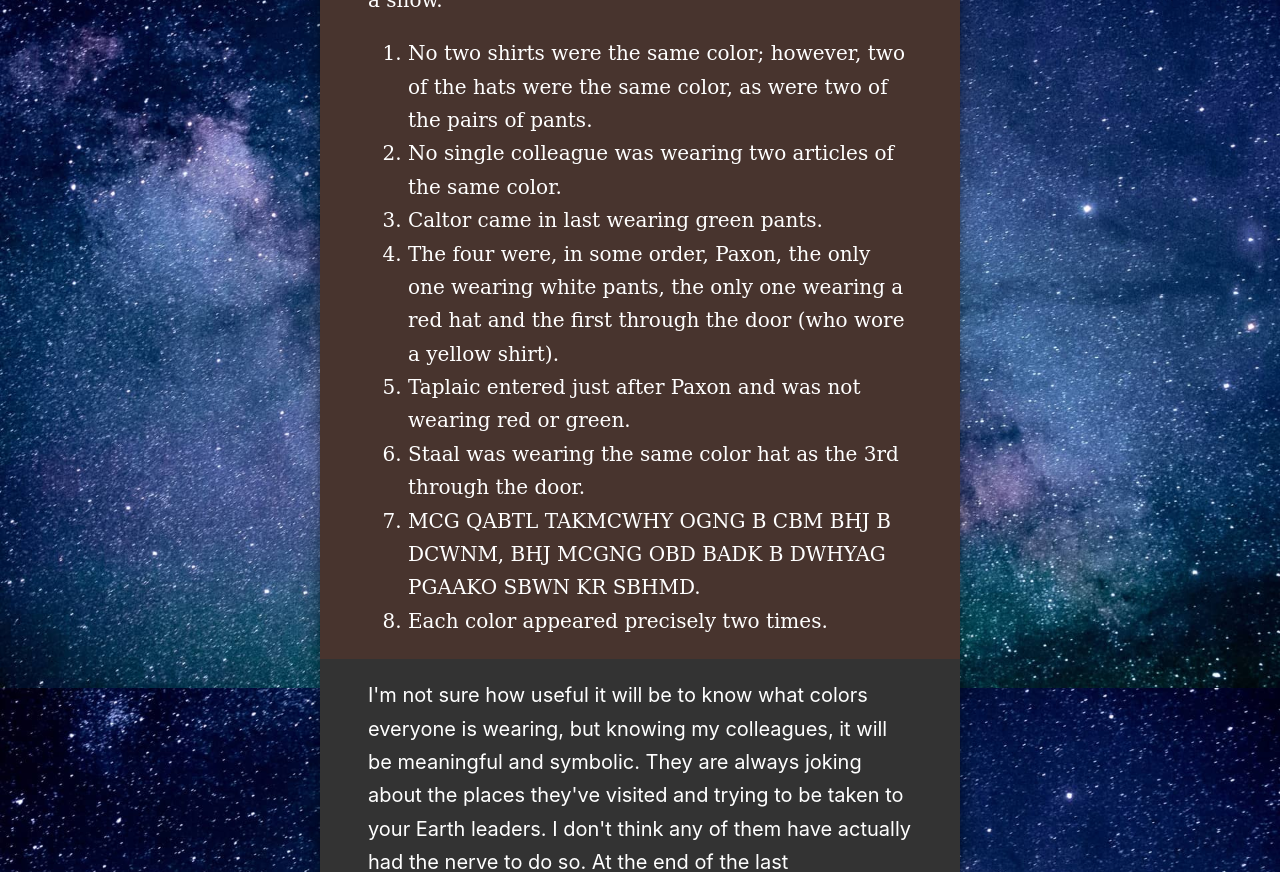
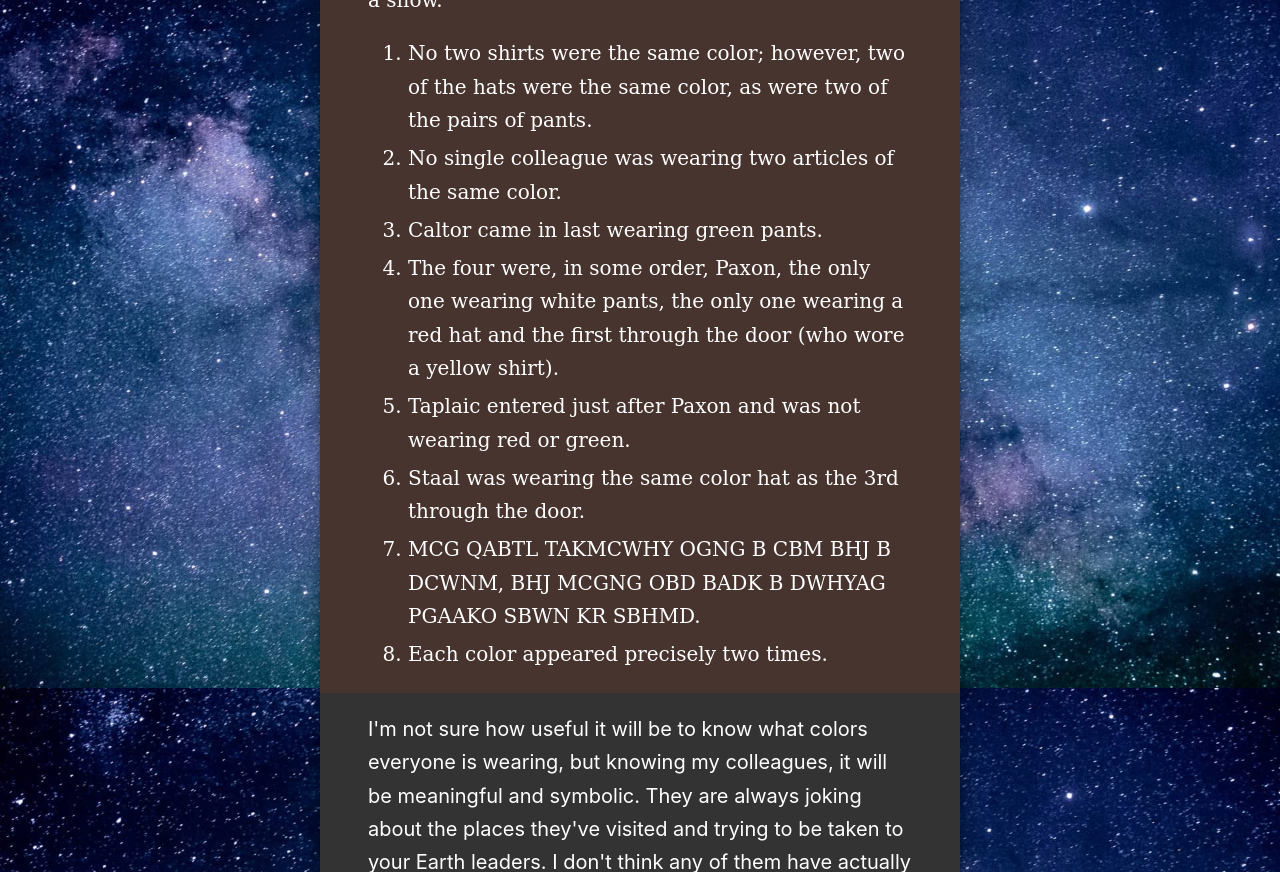
Before and after one commit to colinbate/puzzle-quest, a Svelte app: page / in a window 1280 px wide. Shown: the part 1060-1932 px from the top of the page. Built offline with nearby package versions, Linux system fonts and the light colour scheme.

Commit message:
Fix spacing

```diff
--- a/src/Part1.svelte
+++ b/src/Part1.svelte
@@ -1,6 +1,6 @@
 <style>
-ul > li {
-  margin: 0.25rem 0;
+ol > li {
+  margin: 0.3rem 0;
 }
 .puzzle {
   border: 1px solid hsl(15, 100%, 50%);
```
